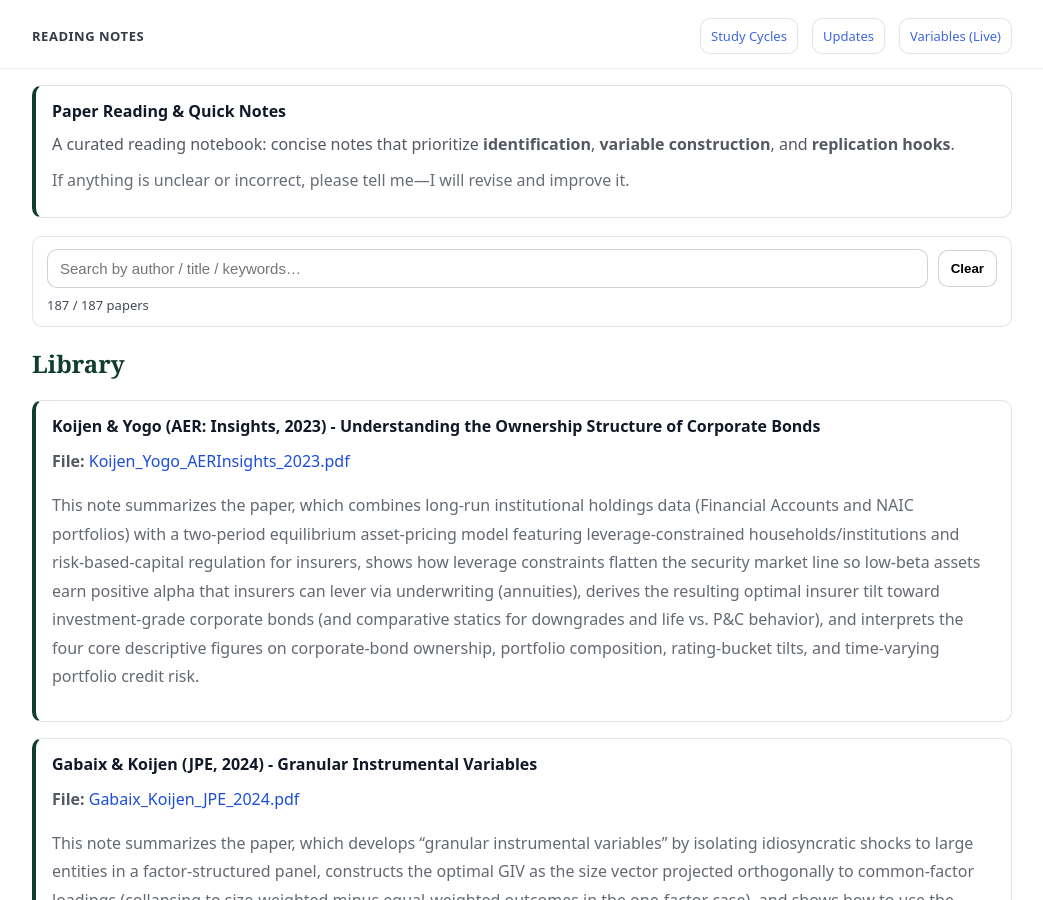
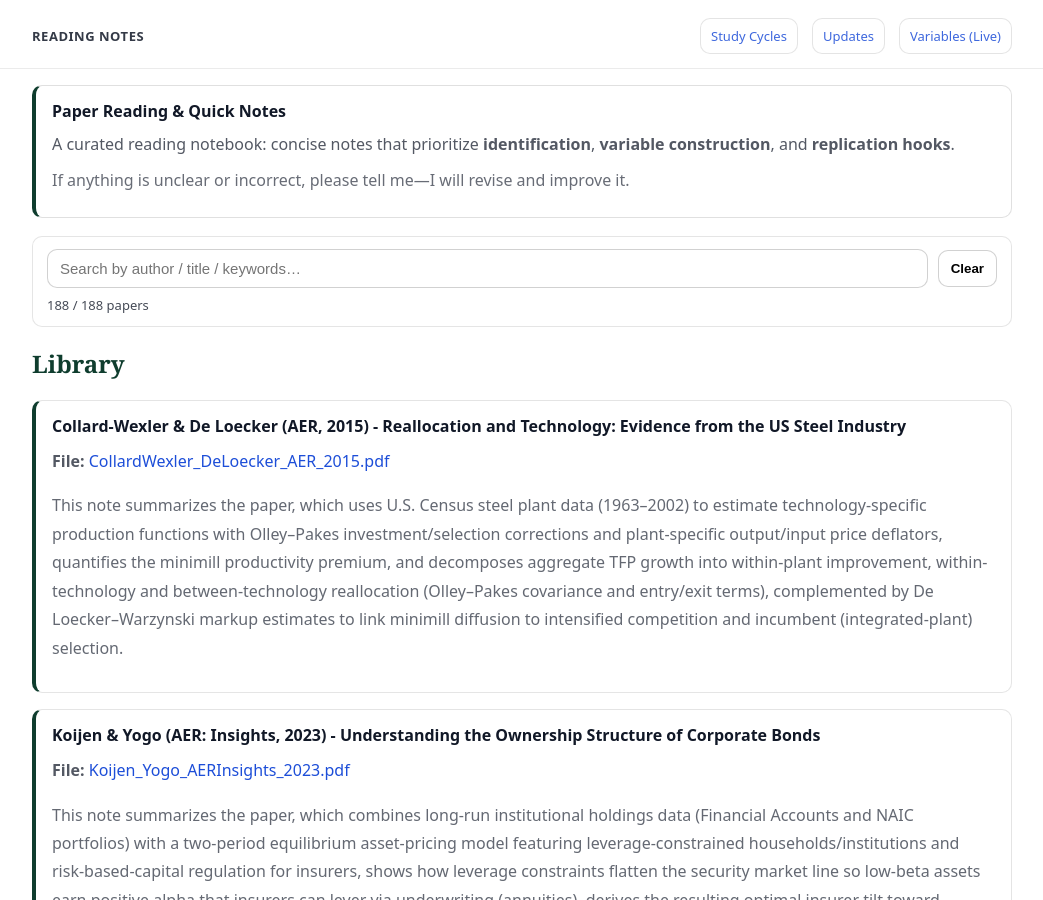
Before and after one commit to yaxinzn/study-archive, a Jekyll site: the page built from reading/index.md, in a window 1280 px wide and 900 px high. Shown: the whole window, without its empty margins (118-1161 px from the left). Built offline with Jekyll 4.4.1, drawn with Linux system fonts in a browser that asks for light colours.

Commit message:
Reading: add/update CollardWexler_DeLoecker_AER_2015.pdf

```diff
--- a/_data/reading.yml
+++ b/_data/reading.yml
@@ -1,3 +1,7 @@
+- title: "Collard-Wexler & De Loecker (AER, 2015) - Reallocation and Technology: Evidence from the US Steel Industry"
+  file: "CollardWexler_DeLoecker_AER_2015.pdf"
+  desc: "This note summarizes the paper, which uses U.S. Census steel plant data (1963–2002) to estimate technology-specific production functions with Olley–Pakes investment/selection corrections and plant-specific output/input price deflators, quantifies the minimill productivity premium, and decomposes aggregate TFP growth into within-plant improvement, within-technology and between-technology reallocation (Olley–Pakes covariance and entry/exit terms), complemented by De Loecker–Warzynski markup estimates to link minimill diffusion to intensified competition and incumbent (integrated-plant) selection."
+
 - title: "Koijen & Yogo (AER: Insights, 2023) - Understanding the Ownership Structure of Corporate Bonds"
   file: "Koijen_Yogo_AERInsights_2023.pdf"
   desc: "This note summarizes the paper, which combines long-run institutional holdings data (Financial Accounts and NAIC portfolios) with a two-period equilibrium asset-pricing model featuring leverage-constrained households/institutions and risk-based-capital regulation for insurers, shows how leverage constraints flatten the security market line so low-beta assets earn positive alpha that insurers can lever via underwriting (annuities), derives the resulting optimal insurer tilt toward investment-grade corporate bonds (and comparative statics for downgrades and life vs. P&C behavior), and interprets the four core descriptive figures on corporate-bond ownership, portfolio composition, rating-bucket tilts, and time-varying portfolio credit risk."
```
Also changed, not shown: 1 other file.
